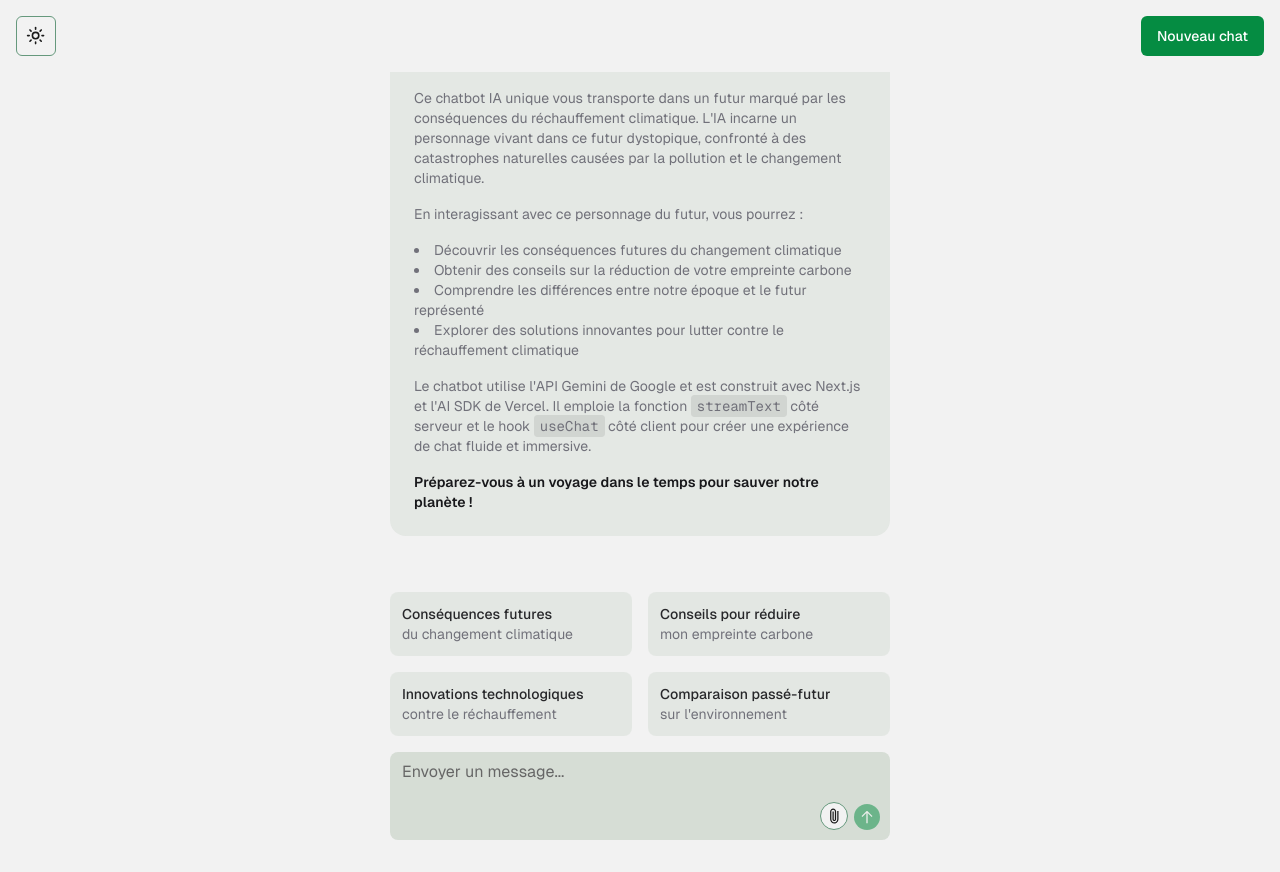
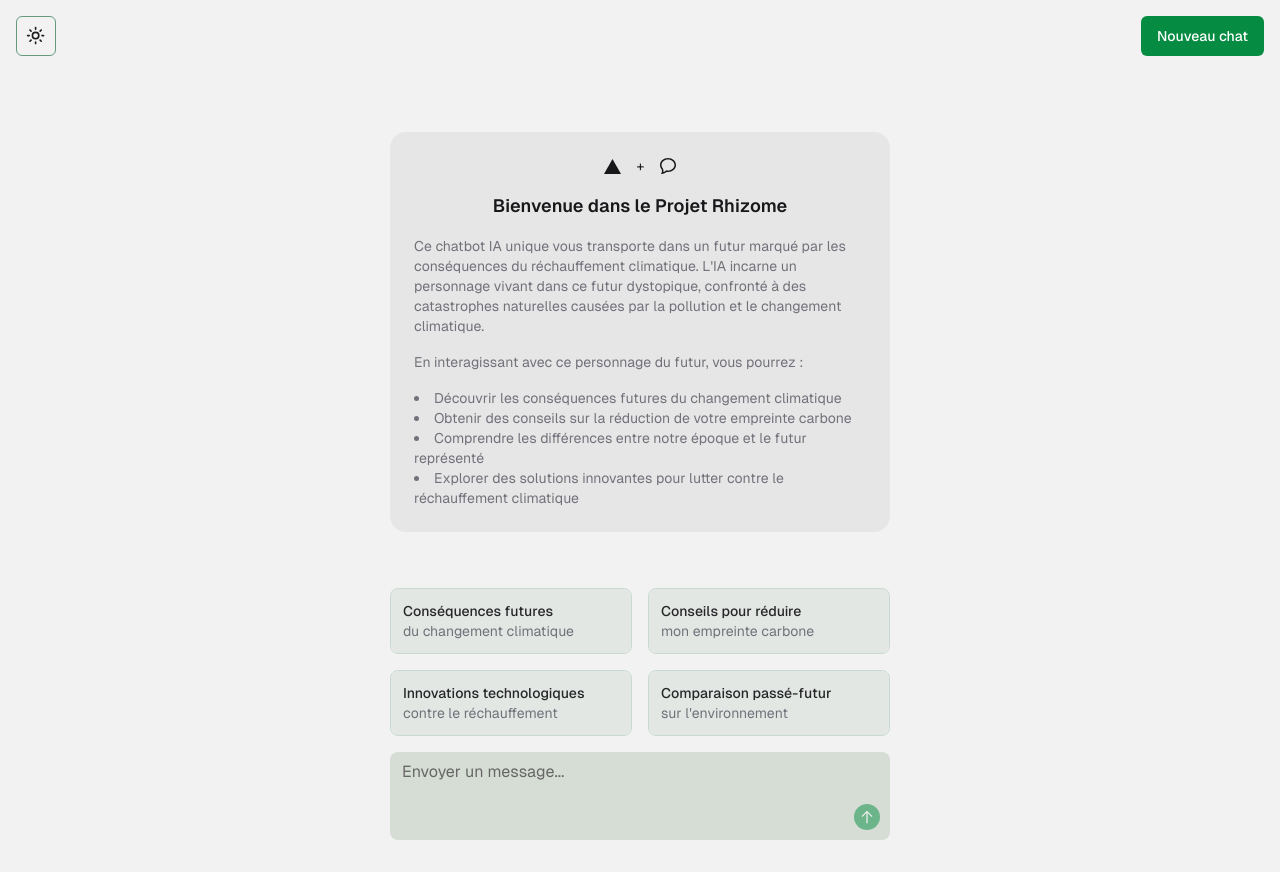
Before and after one commit to felschrr/projet-rhizome, a Next.js app: page / in a window 1280 px wide. Built offline with nearby package versions, Linux system fonts and the light colour scheme.

Commit message:
feat: removed file uploads

```diff
--- a/components/custom/chat.tsx
+++ b/components/custom/chat.tsx
@@ -2,7 +2,6 @@
 
 import { Attachment, Message } from "ai";
 import { useChat } from "ai/react";
-import { useState } from "react";
 
 import { Message as PreviewMessage } from "@/components/custom/message";
 import { useScrollToBottom } from "@/components/custom/use-scroll-to-bottom";
@@ -25,8 +24,6 @@ export function Chat({
 
   const [messagesContainerRef, messagesEndRef] =
     useScrollToBottom<HTMLDivElement>();
-
-  const [attachments, setAttachments] = useState<Array<Attachment>>([]);
 
   return (
     <div className="flex flex-row justify-center pb-4 md:pb-8 h-dvh bg-background">
@@ -60,8 +57,6 @@ export function Chat({
             handleSubmit={handleSubmit}
             isLoading={isLoading}
             stop={stop}
-            attachments={attachments}
-            setAttachments={setAttachments}
             messages={messages}
             append={append}
           />
--- a/components/custom/multimodal-input.tsx
+++ b/components/custom/multimodal-input.tsx
@@ -1,20 +1,15 @@
 "use client";
 
-import { Attachment, ChatRequestOptions, CreateMessage, Message } from "ai";
+import {ChatRequestOptions, CreateMessage, Message } from "ai";
 import { motion } from "framer-motion";
 import React, {
     useRef,
     useEffect,
-    useState,
     useCallback,
-    Dispatch,
-    SetStateAction,
-    ChangeEvent,
 } from "react";
 import { toast } from "sonner";
 
-import { ArrowUpIcon, PaperclipIcon, StopIcon } from "./icons";
-import { PreviewAttachment } from "./preview-attachment";
+import { ArrowUpIcon, StopIcon } from "./icons";
 import useWindowSize from "./use-window-size";
 import { Button } from "../ui/button";
 import { Textarea } from "../ui/textarea";
@@ -47,8 +42,6 @@ export function MultimodalInput({
     setInput,
     isLoading,
     stop,
-    attachments,
-    setAttachments,
     messages,
     append,
     handleSubmit,
@@ -57,8 +50,6 @@ export function MultimodalInput({
     setInput: (value: string) => void;
     isLoading: boolean;
     stop: () => void;
-    attachments: Array<Attachment>;
-    setAttachments: Dispatch<SetStateAction<Array<Attachment>>>;
     messages: Array<Message>;
     append: (
         message: Message | CreateMessage,
@@ -94,81 +85,15 @@ export function MultimodalInput({
         adjustHeight();
     };
 
-    const fileInputRef = useRef<HTMLInputElement>(null);
-    const [uploadQueue, setUploadQueue] = useState<Array<string>>([]);
-
     const submitForm = useCallback(() => {
-        handleSubmit(undefined, {
-            experimental_attachments: attachments,
-        });
-
-        setAttachments([]);
-
         if (width && width > 768) {
             textareaRef.current?.focus();
         }
-    }, [attachments, handleSubmit, setAttachments, width]);
-
-    const uploadFile = async (file: File) => {
-        const formData = new FormData();
-        formData.append("file", file);
-
-        try {
-            const response = await fetch(`/api/files/upload`, {
-                method: "POST",
-                body: formData,
-            });
-
-            if (response.ok) {
-                const data = await response.json();
-                const { url, pathname, contentType } = data;
-
-                return {
-                    url,
-                    name: pathname,
-                    contentType: contentType,
-                };
-            } else {
-                const { error } = await response.json();
-                toast.error(error);
-            }
-        } catch (error) {
-            toast.error("Échec du téléchargement du fichier, veuillez réessayer !");
-        }
-    };
-
-    const handleFileChange = useCallback(
-        async (event: ChangeEvent<HTMLInputElement>) => {
-            const files = Array.from(event.target.files || []);
-
-            setUploadQueue(files.map((file) => file.name));
-
-            try {
-                const uploadPromises = files.map((file) => uploadFile(file));
-                const uploadedAttachments = await Promise.all(uploadPromises);
-                const successfullyUploadedAttachments =
-                    uploadedAttachments.filter(
-                        (attachment) => attachment !== undefined
-                    );
-
-                setAttachments((currentAttachments) => [
-                    ...currentAttachments,
-                    ...successfullyUploadedAttachments,
-                ]);
-            } catch (error) {
-                console.error("Error uploading files!", error);
-            } finally {
-                setUploadQueue([]);
-            }
-        },
-        [setAttachments]
-    );
+    }, [handleSubmit, width]);
 
     return (
         <div className="relative w-full flex flex-col gap-4">
-            {messages.length === 0 &&
-                attachments.length === 0 &&
-                uploadQueue.length === 0 && (
+            {messages.length === 0 && (
                     <div className="grid sm:grid-cols-2 gap-4 w-full md:px-0 mx-auto md:max-w-[500px]">
                         {suggestedActions.map((suggestedAction, index) => (
                             <motion.div
@@ -177,6 +102,7 @@ export function MultimodalInput({
                                 exit={{ opacity: 0, y: 20 }}
                                 transition={{ delay: 0.05 * index }}
                                 key={index}
+                                className="border rounded-lg hover:border-green-900/25"
                             >
                                 <button
                                     onClick={async () => {
@@ -198,38 +124,6 @@ export function MultimodalInput({
                         ))}
                     </div>
                 )}
-
-            <input
-                type="file"
-                className="fixed -top-4 -left-4 size-0.5 opacity-0 pointer-events-none"
-                ref={fileInputRef}
-                multiple
-                onChange={handleFileChange}
-                tabIndex={-1}
-            />
-
-            {(attachments.length > 0 || uploadQueue.length > 0) && (
-                <div className="flex flex-row gap-2 overflow-x-scroll">
-                    {attachments.map((attachment) => (
-                        <PreviewAttachment
-                            key={attachment.url}
-                            attachment={attachment}
-                        />
-                    ))}
-
-                    {uploadQueue.map((filename) => (
-                        <PreviewAttachment
-                            key={filename}
-                            attachment={{
-                                url: "",
-                                name: filename,
-                                contentType: "",
-                            }}
-                            isUploading={true}
-                        />
-                    ))}
-                </div>
-            )}
 
             <Textarea
                 ref={textareaRef}
@@ -270,23 +164,12 @@ export function MultimodalInput({
                         event.preventDefault();
                         submitForm();
                     }}
-                    disabled={input.length === 0 || uploadQueue.length > 0}
+                    disabled={input.length === 0}
                 >
                     <ArrowUpIcon size={14} />
                 </Button>
             )}
 
-            <Button
-                className="rounded-full p-1.5 h-fit absolute bottom-2 right-10 m-0.5 dark:border-zinc-700"
-                onClick={(event) => {
-                    event.preventDefault();
-                    fileInputRef.current?.click();
-                }}
-                variant="outline"
-                disabled={isLoading}
-            >
-                <PaperclipIcon size={14} />
-            </Button>
         </div>
     );
 }
--- a/components/custom/overview.tsx
+++ b/components/custom/overview.tsx
@@ -1,5 +1,4 @@
 import { motion } from "framer-motion";
-import Link from "next/link";
 
 import { MessageIcon, VercelIcon } from "./icons";
 
@@ -13,7 +12,7 @@ export const Overview = () => {
             exit={{ opacity: 0, scale: 0.98 }}
             transition={{ delay: 0.5 }}
         >
-            <div className="border-none bg-muted/50 rounded-2xl p-6 flex flex-col gap-4 text-zinc-500 text-sm dark:text-zinc-400 dark:border-zinc-700">
+            <div className="border-none bg-card rounded-2xl p-6 flex flex-col gap-4 text-zinc-500 text-sm dark:text-zinc-400 dark:border-zinc-700">
                 <p className="flex flex-row justify-center gap-4 items-center text-zinc-900 dark:text-zinc-50">
                     <VercelIcon />
                     <span>+</span>
@@ -50,23 +49,6 @@ export const Overview = () => {
                         réchauffement climatique
                     </li>
                 </ul>
-                <p>
-                    Le chatbot utilise l&apos;API Gemini de Google et est construit
-                    avec Next.js et l&apos;AI SDK de Vercel. Il emploie la fonction{" "}
-                    <code className="rounded-sm bg-muted-foreground/15 px-1.5 py-0.5">
-                        streamText
-                    </code>{" "}
-                    côté serveur et le hook{" "}
-                    <code className="rounded-sm bg-muted-foreground/15 px-1.5 py-0.5">
-                        useChat
-                    </code>{" "}
-                    côté client pour créer une expérience de chat fluide et
-                    immersive.
-                </p>
-                <p className="font-semibold text-zinc-900 dark:text-zinc-50">
-                    Préparez-vous à un voyage dans le temps pour sauver notre
-                    planète !
-                </p>
             </div>
         </motion.div>
     );
```
